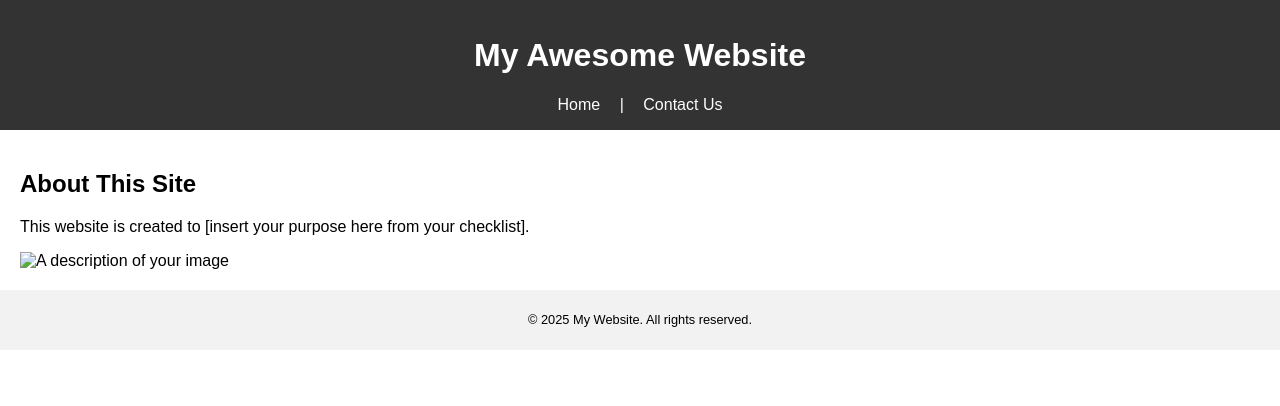
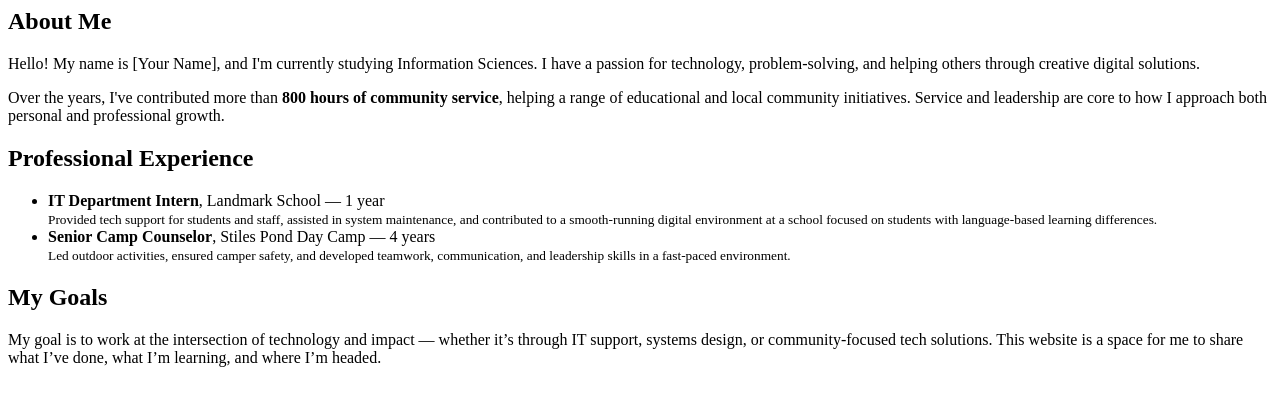
Before and after one commit to EvanMcnulty/EvanMcNultyWebsite, a plain HTML site: page index.html in a window 1280 px wide. Drawn offline with Linux system fonts and the light colour scheme.

Commit message:
Update index.html

```diff
--- a/index.html
+++ b/index.html
@@ -1,30 +1,25 @@
-<!DOCTYPE html>
-<html lang="en">
-<head>
-  <meta charset="UTF-8">
-  <meta name="viewport" content="width=device-width, initial-scale=1">
-  <title>Welcome to My Website</title>
-  <link rel="stylesheet" href="style.css">
-</head>
-<body>
-  <header>
-    <h1>My Awesome Website</h1>
-    <nav>
-      <a href="index.html">Home</a> |
-      <a href="contact.html">Contact Us</a>
-    </nav>
-  </header>
+<main>
+  <section>
+    <h2>About Me</h2>
+    <p>Hello! My name is [Your Name], and I'm currently studying Information Sciences. I have a passion for technology, problem-solving, and helping others through creative digital solutions.</p>
 
-  <main>
-    <section>
-      <h2>About This Site</h2>
-      <p>This website is created to [insert your purpose here from your checklist].</p>
-      <img src="yourimage.jpg" alt="A description of your image">
-    </section>
-  </main>
+    <p>Over the years, I've contributed more than <strong>800 hours of community service</strong>, helping a range of educational and local community initiatives. Service and leadership are core to how I approach both personal and professional growth.</p>
+  </section>
 
-  <footer>
-    <p>© 2025 My Website. All rights reserved.</p>
-  </footer>
-</body>
-</html>
+  <section>
+    <h2>Professional Experience</h2>
+    <ul>
+      <li><strong>IT Department Intern</strong>, Landmark School — 1 year
+        <br><small>Provided tech support for students and staff, assisted in system maintenance, and contributed to a smooth-running digital environment at a school focused on students with language-based learning differences.</small>
+      </li>
+      <li><strong>Senior Camp Counselor</strong>, Stiles Pond Day Camp — 4 years
+        <br><small>Led outdoor activities, ensured camper safety, and developed teamwork, communication, and leadership skills in a fast-paced environment.</small>
+      </li>
+    </ul>
+  </section>
+
+  <section>
+    <h2>My Goals</h2>
+    <p>My goal is to work at the intersection of technology and impact — whether it’s through IT support, systems design, or community-focused tech solutions. This website is a space for me to share what I’ve done, what I’m learning, and where I’m headed.</p>
+  </section>
+</main>
```
